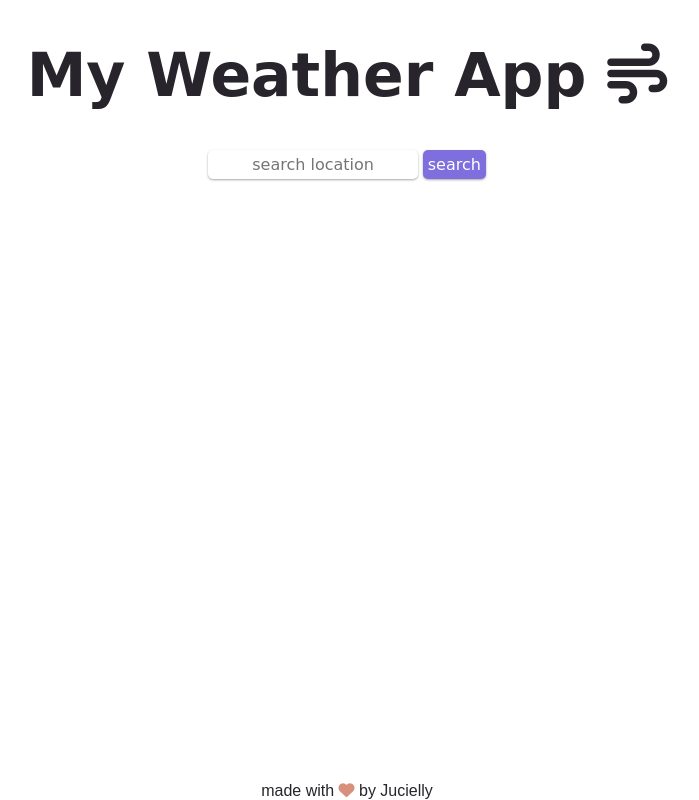
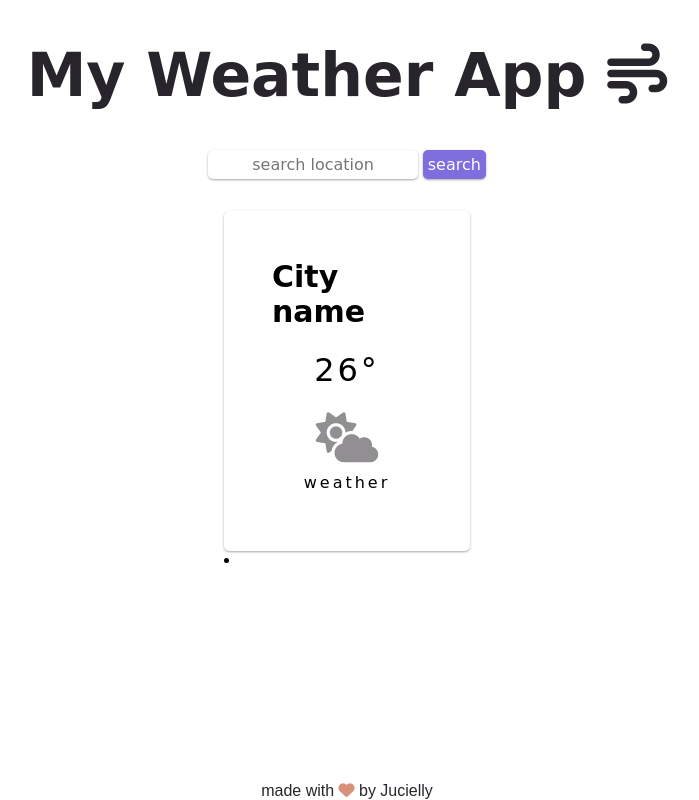
Before and after one commit to jucielly/weather-app, a website with bundled scripts: page index.html in a window 1280 px wide. Shown: the whole page, without its empty margins (293-992 px from the left). Built offline with nearby package versions, Linux system fonts and the light colour scheme; a web font is replaced by a local one.

Commit message:
style card done

```diff
--- a/css/base/normalize.scss
+++ b/css/base/normalize.scss
@@ -425,3 +425,8 @@
   th {
     padding: 0;
   }
+
+  *{
+    margin: 0;
+    padding: 0;
+  }
--- a/css/layout/main.scss
+++ b/css/layout/main.scss
@@ -5,4 +5,55 @@ body {
 }
 .main {
   flex-grow: 1;
+  margin: 2em;
 }
+
+.card {
+  @include basic-border();
+  @include box-shadow();
+  @include display-flex();
+  flex-direction: column;
+  width: 150px;
+  padding: 3em;
+  font-family: $main-font;
+  transition: 0.3s;
+  p {
+    letter-spacing: 3px;
+    margin: 0.7em;
+  }
+
+  i {
+    font-size: 50px;
+    color: $main-collor;
+  }
+
+  &:hover {
+    animation: bounce 0.5s linear;
+    cursor: pointer;
+  }
+}
+
+.city-name {
+  padding-top: 0;
+  font-size: 30px;
+}
+
+.temperature {
+  font-size: 200%;
+}
+
+@keyframes bounce {
+  20% {
+    transform: translateY(-6px);
+  }
+  40% {
+    transform: translateY(0px);
+  }
+
+  80% {
+    transform: translateY(-2px);
+  }
+  100% {
+    transform: translateY(0);
+  }
+}
--- a/index.html
+++ b/index.html
@@ -23,10 +23,16 @@
 
     <main class="main">
 
+        <div class="card">
+            <h3 class="city-name">City name</h3>
+            <p class="temperature">26°</p>
+            <i class="fas fa-cloud-sun"></i>
+            <p class="weather">weather</p>
+        </div>
 
-        <template class="weather-card">
+        <li class="weather-list">
 
-        </template>
+        </li>
 
     </main>
     <footer class="footer">
--- a/js/utils.js
+++ b/js/utils.js
@@ -1 +1,5 @@
 export const API_KEY = '6e00dce8cbc8407154d489719fb54950';
+
+export const ali = () => {
+
+};
```
Also changed, not shown: css/style.css, 1 other file.
